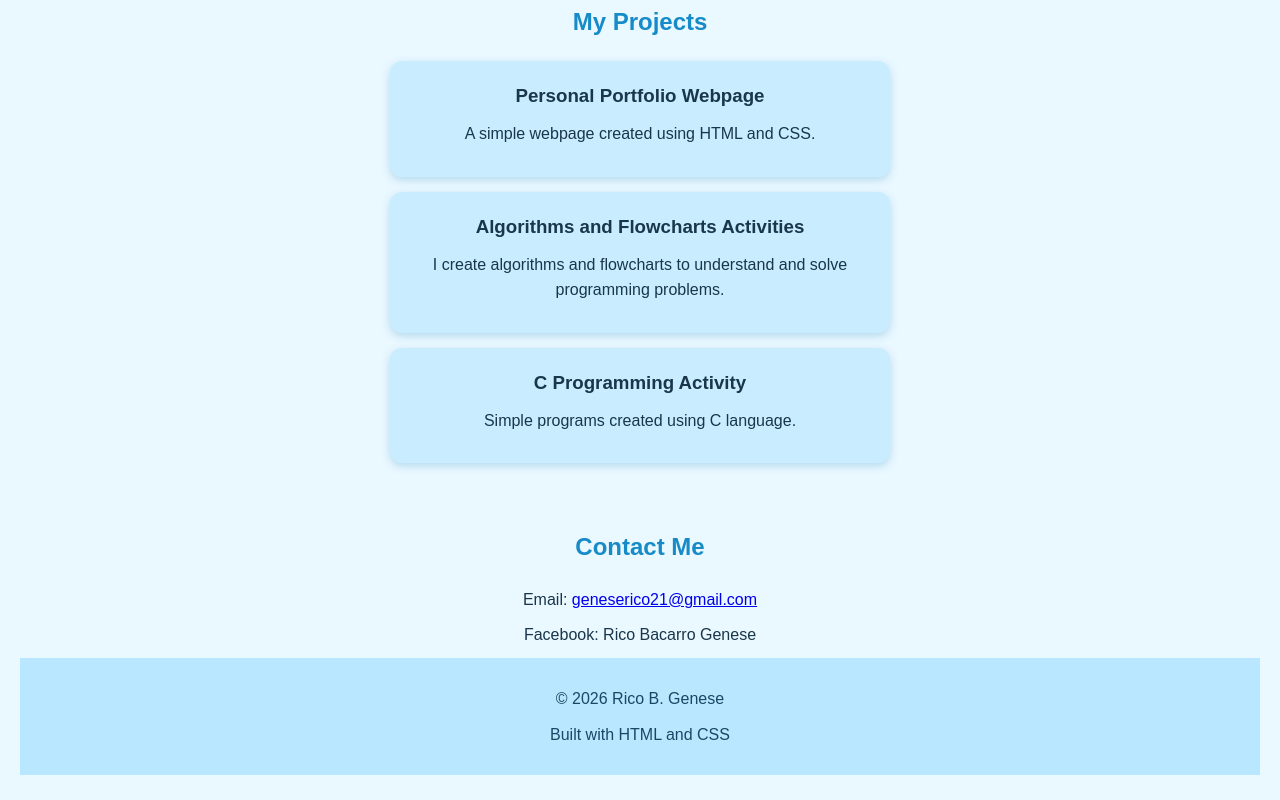
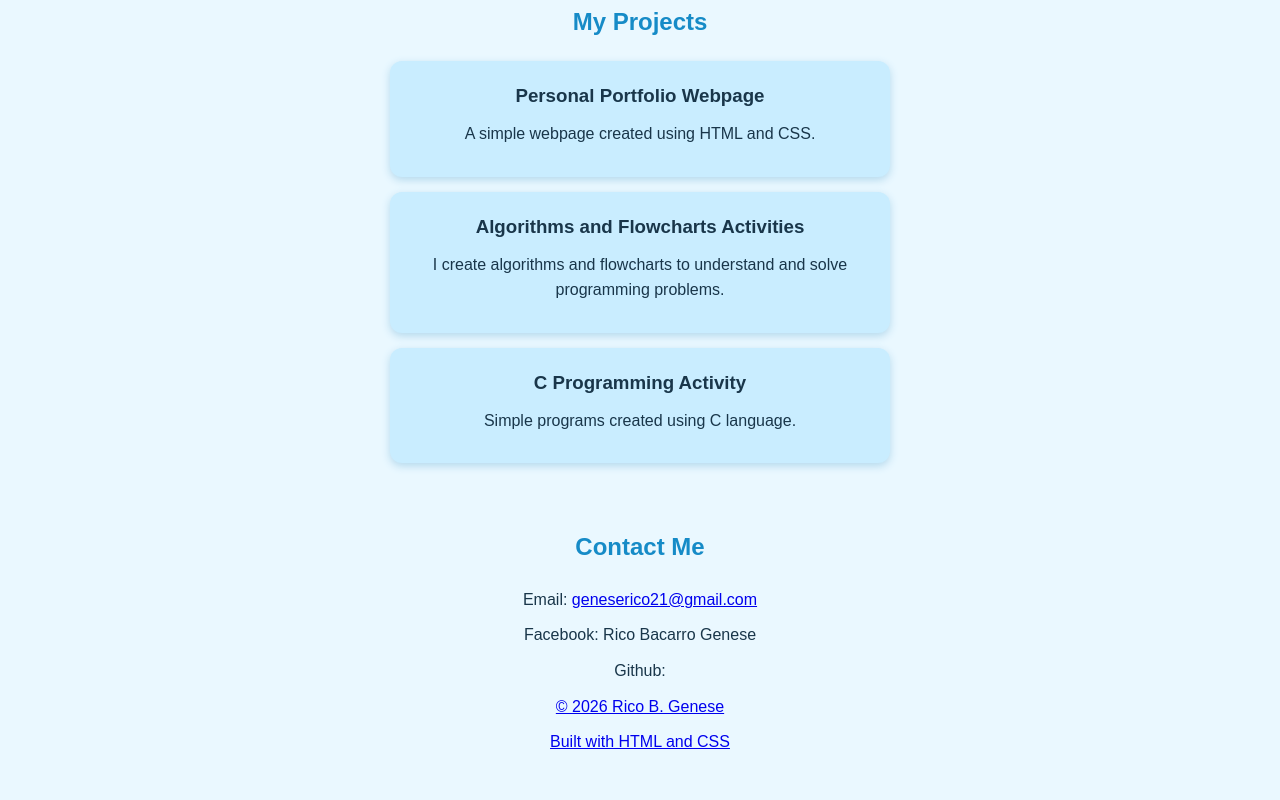
Before and after one commit to geneserico21/geneserico21.github.io, a plain HTML site: page index.html in a window 1280 px wide. Shown: the part 1695-2495 px from the top of the page. Drawn offline with Linux system fonts and the light colour scheme.

Commit message:
index.html

```diff
--- a/index.html
+++ b/index.html
@@ -97,10 +97,14 @@
 
     <section id="contact">
         <h2>Contact Me</h2>
-<p>Email: <a href="mailto:geneserico21@gmail.com"             >geneserico21@gmail.com</a>
+<p>Email: <a href="mailto:geneserico21@gmail.com">geneserico21@gmail.com</a>
         </p>
 
         <p>Facebook: Rico Bacarro Genese</p>
+
+<p> Github: <a href="mailto:https://github.com/geneserico21/geneserico21.github.io>github.com/geneserico21
+                /geneserico21.github.io</a>
+                </p>
 
     <footer>
         <p>© 2026 Rico B. Genese </p>
```
